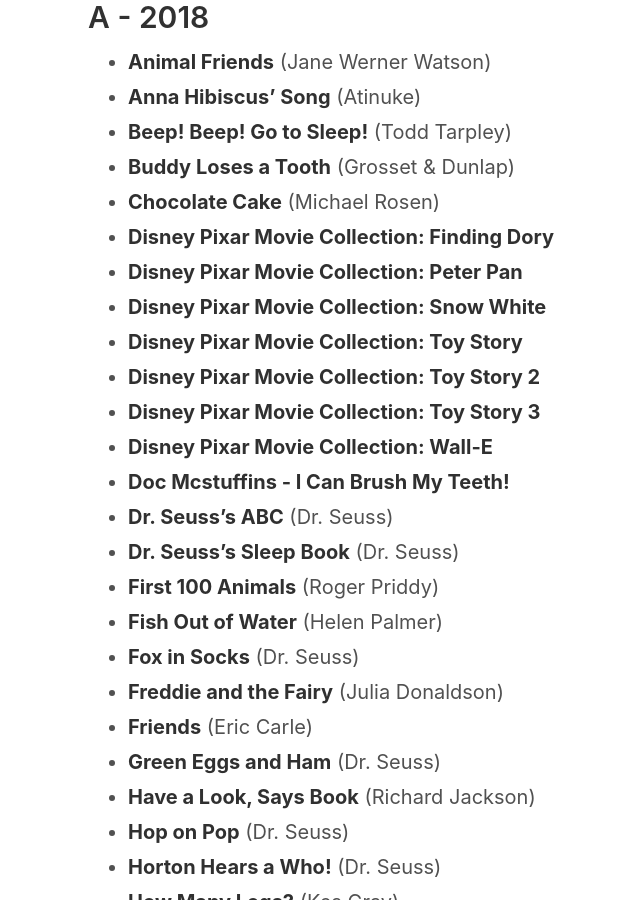
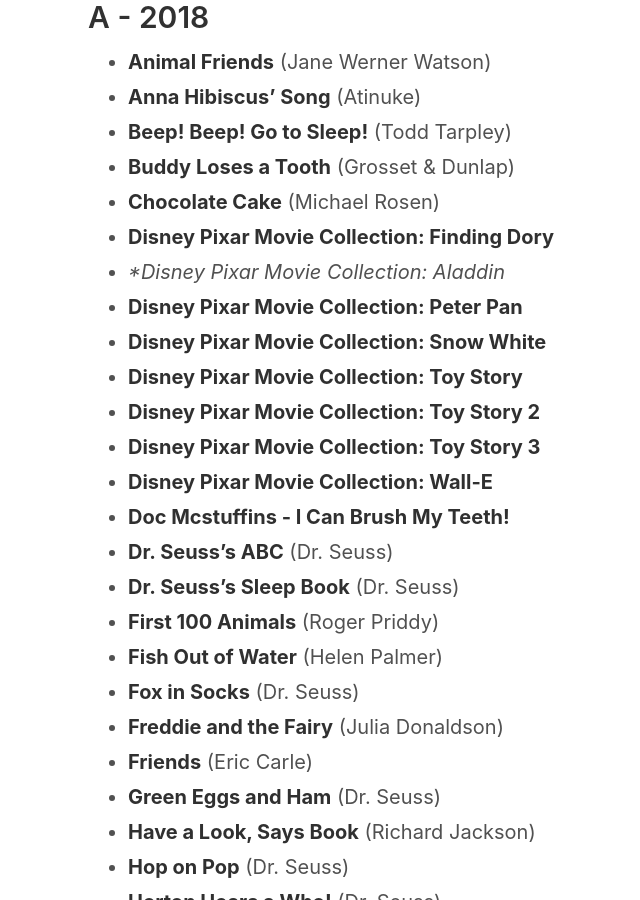
Before and after one commit to teejayen/teejayen.github.io, a Jekyll site: the page built from kidsbooks.md, in a window 1280 px wide and 900 px high, scrolled down 472 px. Shown: the whole window, without its empty margins (202-842 px from the left). Built offline with Jekyll 4.4.1, drawn with Linux system fonts in a browser that asks for light colours.

Commit message:
just one book tonight

```diff
--- a/kidsbooks.md
+++ b/kidsbooks.md
@@ -16,6 +16,7 @@
 - **Buddy Loses a Tooth** (Grosset & Dunlap)
 - **Chocolate Cake** (Michael Rosen)
 - **Disney Pixar Movie Collection: Finding Dory**
+- **Disney Pixar Movie Collection: Aladdin*
 - **Disney Pixar Movie Collection: Peter Pan**
 - **Disney Pixar Movie Collection: Snow White**
 - **Disney Pixar Movie Collection: Toy Story**
```
